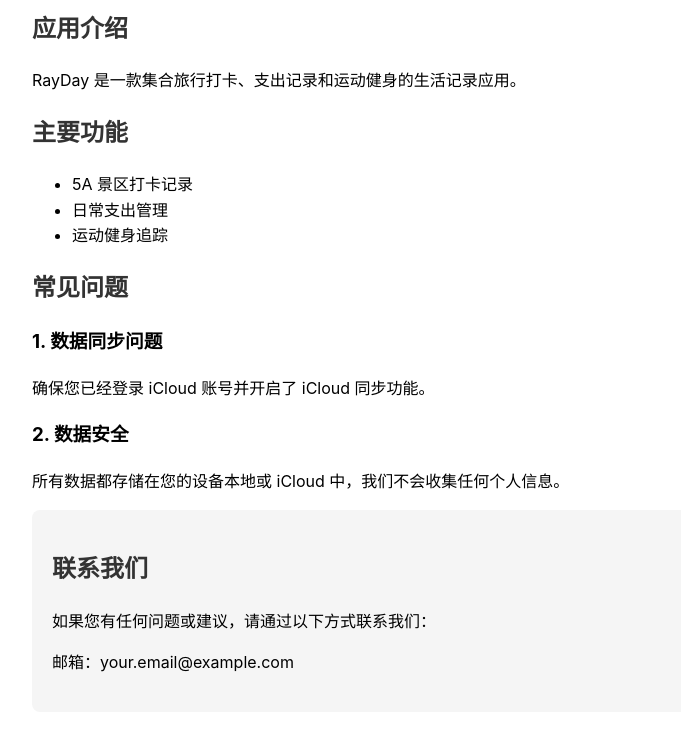
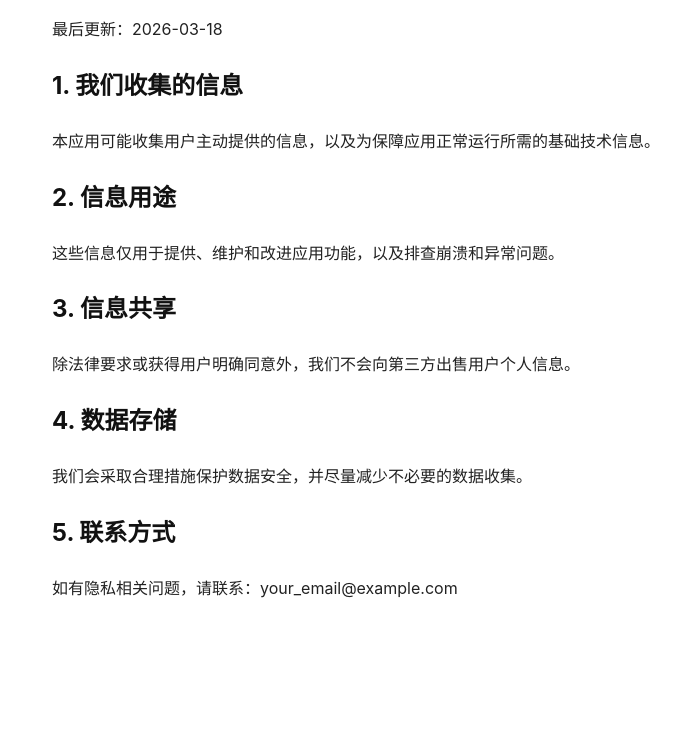
Before and after one commit to sisyphuswxg/sisyphuswxg.github.io, a plain HTML site: page index.html in a window 1280 px wide. Shown: the part 104-836 px from the top of the page, without its empty margins (208-889 px from the left). After the commit the page ends 800 px from the top, so only its background shows below. Drawn offline with Linux system fonts and the light colour scheme.

Commit message:
Revise index.html to display Privacy Policy
Updated the content and structure of the HTML document to reflect a privacy policy instead of the previous support page.

```diff
--- a/index.html
+++ b/index.html
@@ -1,49 +1,39 @@
 <!DOCTYPE html>
 <html lang="zh-CN">
 <head>
-    <meta charset="UTF-8">
-    <meta name="viewport" content="width=device-width, initial-scale=1.0">
-    <title>RayDay 支持页面</title>
-    <style>
-        body {
-            font-family: -apple-system, BlinkMacSystemFont, 'Segoe UI', Roboto, Oxygen, Ubuntu, Cantarell, 'Open Sans', 'Helvetica Neue', sans-serif;
-            line-height: 1.6;
-            max-width: 800px;
-            margin: 0 auto;
-            padding: 20px;
-        }
-        h1, h2 {
-            color: #333;
-        }
-        .contact {
-            background: #f5f5f5;
-            padding: 20px;
-            border-radius: 8px;
-        }
-    </style>
+  <meta charset="UTF-8" />
+  <meta name="viewport" content="width=device-width, initial-scale=1.0" />
+  <title>Privacy Policy</title>
+  <style>
+    body {
+      max-width: 760px;
+      margin: 40px auto;
+      padding: 0 20px;
+      font-family: -apple-system, BlinkMacSystemFont, "Segoe UI", sans-serif;
+      line-height: 1.8;
+      color: #222;
+    }
+    h1, h2 { color: #111; }
+  </style>
 </head>
 <body>
-    <h1>RayDay 支持中心</h1>
+  <h1>隐私政策 / Privacy Policy</h1>
 
-    <h2>应用介绍</h2>
-    <p>RayDay 是一款集合旅行打卡、支出记录和运动健身的生活记录应用。</p>
+  <p>最后更新：2026-03-18</p>
 
-    <h2>主要功能</h2>
-    <ul>
-        <li>5A 景区打卡记录</li>
-        <li>日常支出管理</li>
-        <li>运动健身追踪</li>
-    </ul>
+  <h2>1. 我们收集的信息</h2>
+  <p>本应用可能收集用户主动提供的信息，以及为保障应用正常运行所需的基础技术信息。</p>
 
-    <h2>常见问题</h2>
-    <h3>1. 数据同步问题</h3>
-<p>确保您已经登录 iCloud 账号并开启了 iCloud 同步功能。</p>
-<h3>2. 数据安全</h3>
-<p>所有数据都存储在您的设备本地或 iCloud 中，我们不会收集任何个人信息。</p>
-<div class="contact">
-<h2>联系我们</h2>
-<p>如果您有任何问题或建议，请通过以下方式联系我们：</p>
-<p>邮箱：your.email@example.com</p>
-</div>
+  <h2>2. 信息用途</h2>
+  <p>这些信息仅用于提供、维护和改进应用功能，以及排查崩溃和异常问题。</p>
+
+  <h2>3. 信息共享</h2>
+  <p>除法律要求或获得用户明确同意外，我们不会向第三方出售用户个人信息。</p>
+
+  <h2>4. 数据存储</h2>
+  <p>我们会采取合理措施保护数据安全，并尽量减少不必要的数据收集。</p>
+
+  <h2>5. 联系方式</h2>
+  <p>如有隐私相关问题，请联系：your_email@example.com</p>
 </body>
 </html>
```
